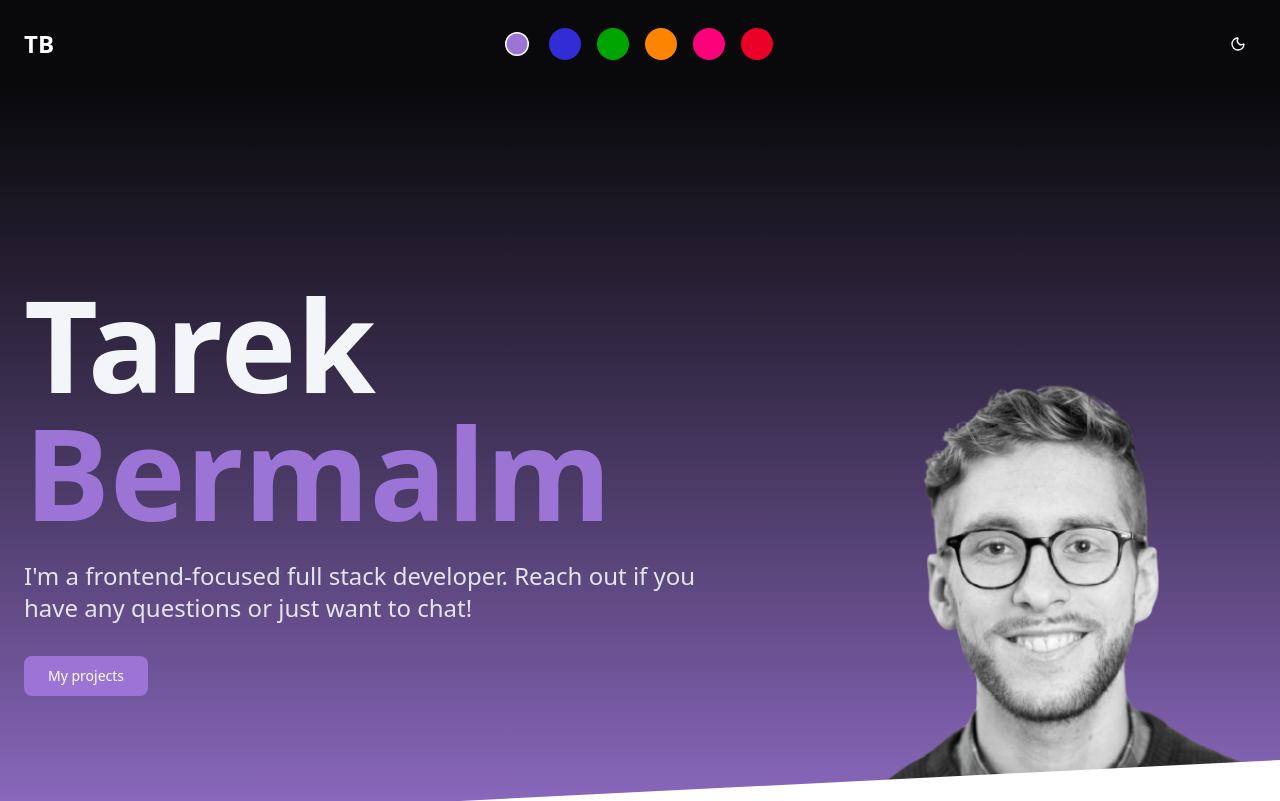
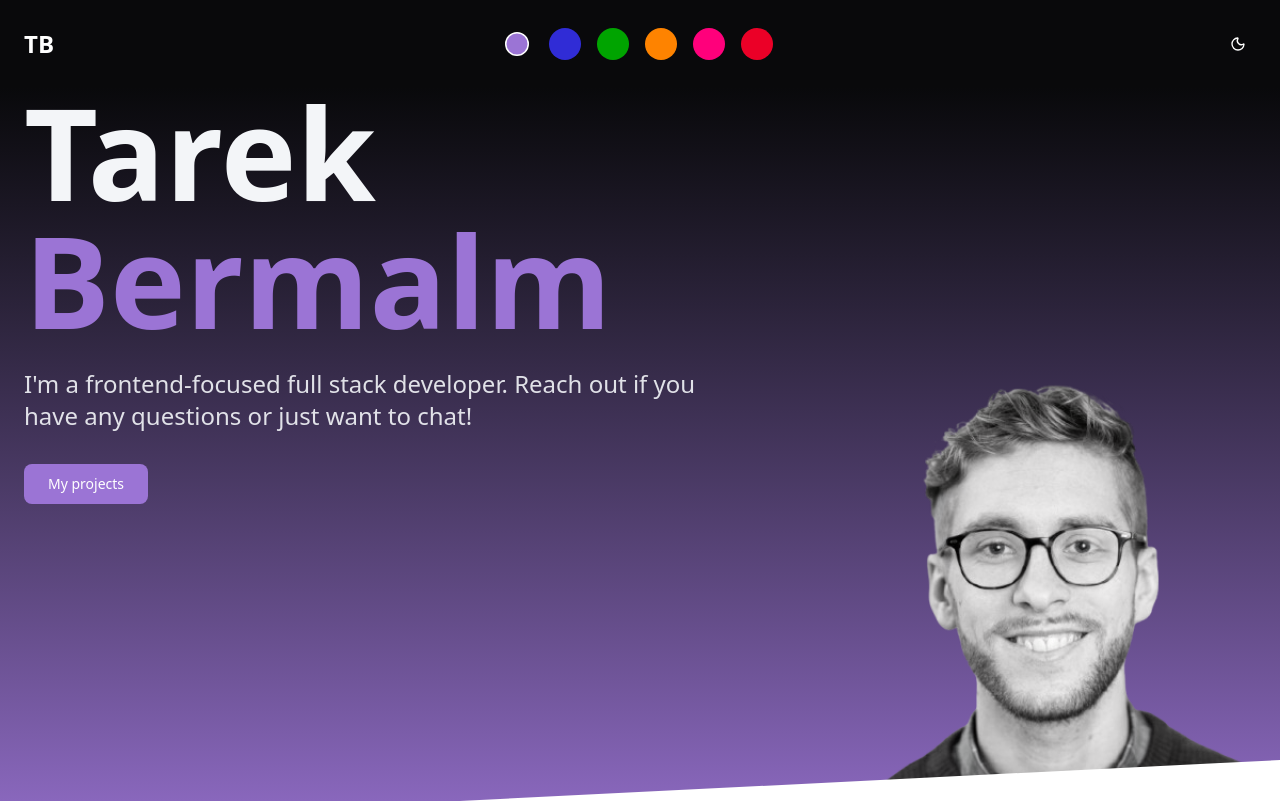
Before and after one commit to tarekfb/portfolio, a Next.js app: page / in a window 1280 px wide. Shown: the top 801 px of the page. Built offline with nearby package versions, Linux system fonts and the light colour scheme.

Commit message:
change centering

```diff
--- a/components/Hero.tsx
+++ b/components/Hero.tsx
@@ -4,7 +4,7 @@ import ScrollToProjectsButton from "./ui/ScrollToProjectsButton";
 
 function Hero() {
     return (
-        <section className="relative min-h-screen flex items-center pt-10 md:pt-0 justify-center bg-gradient-to-b from-foreground to-accent">
+        <section className="relative min-h-screen flex flex-col items-center pt-10 md:pt-0 bg-gradient-to-b from-foreground to-accent">
             <div className="absolute bottom-20 md:bottom-25 right-0 md:right-0 z-0">
                 <Image src={cutout} alt="profile photo" width={401} height={422} className="w-[300px] md:w-[350px] lg:w-[450px]" />
             </div>
```
